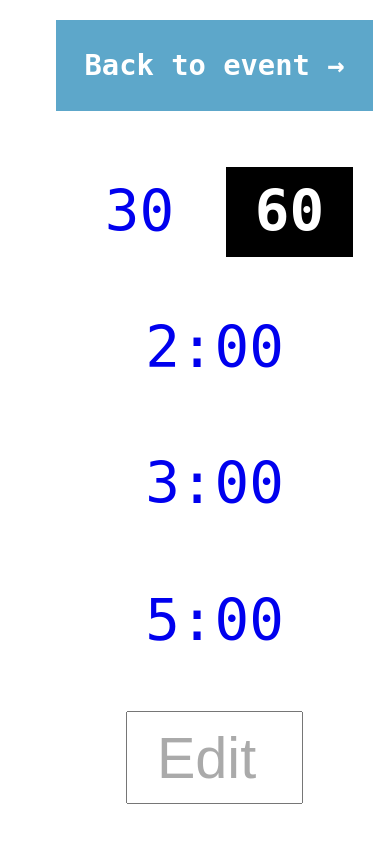
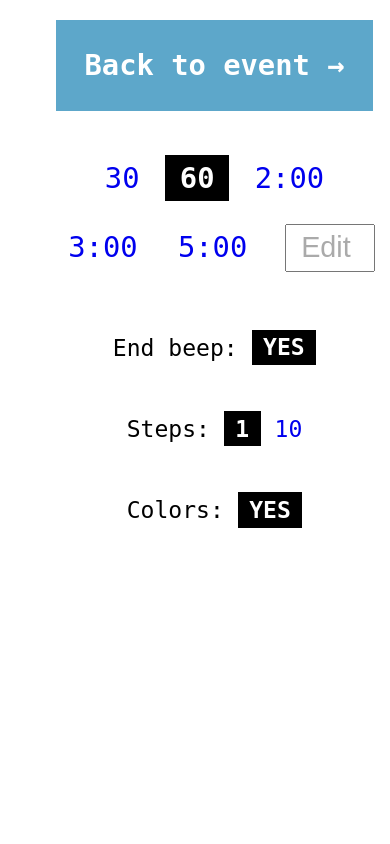
Before and after one commit to elzr/Turnometro, a plain HTML site: page simple/index.html in a window 390 px wide. Both pictures are taken after a click on the element 70 px from the left and 72 px from the top of the page. Shown: the top 844 px of the page. Drawn offline with nearby package versions, Linux system fonts and the light colour scheme; files that its build step writes are made by us from their sources; files whose address does not match are found by name.

Commit message:
img folder goes in simple too, better sizing for phones

```diff
--- a/style.scss
+++ b/style.scss
@@ -106,7 +106,7 @@ $letraNegativo:#ffffff;
 
 	a.exit {font-weight:bold; background:$azulClaro; font-size:150%; color:white; padding:1em}
 	.durations {margin:2em 1em; margin-top:0.5em;
-		a, input[type=text] {font-size:300%; padding:0.2em 0.5em; margin:0.4em 0.2em; }
+		a, input[type=text] {font-size:150%; padding:0.2em 0.5em; margin:0.4em 0.2em; }
 		a.custom {display:none}
 		form {display:inline-block; margin:0; padding:0;
 			input[type=text] {width:2em; color:#aaa}
@@ -114,8 +114,7 @@ $letraNegativo:#ffffff;
 		}
 	}
 	a.selected, a.soundToggle, a.colorToggle {font-weight:bold; background:black; color:white; padding:0.2em 0.5em}
-	div.sound {margin:2em 1em; font-size:140%}
-	div.steps {margin:2em 1em; font-size:140%}
+	div.sound, div.steps, div.color {margin:2em 1em; font-size:120%}
 
 }
 
```
Also changed, not shown: index.html (+1 -1 lines), simple/img/reset-2.png (added), simple/img/reset.png (added), simple/img/settings.png (added), style.css, 1 other file.
